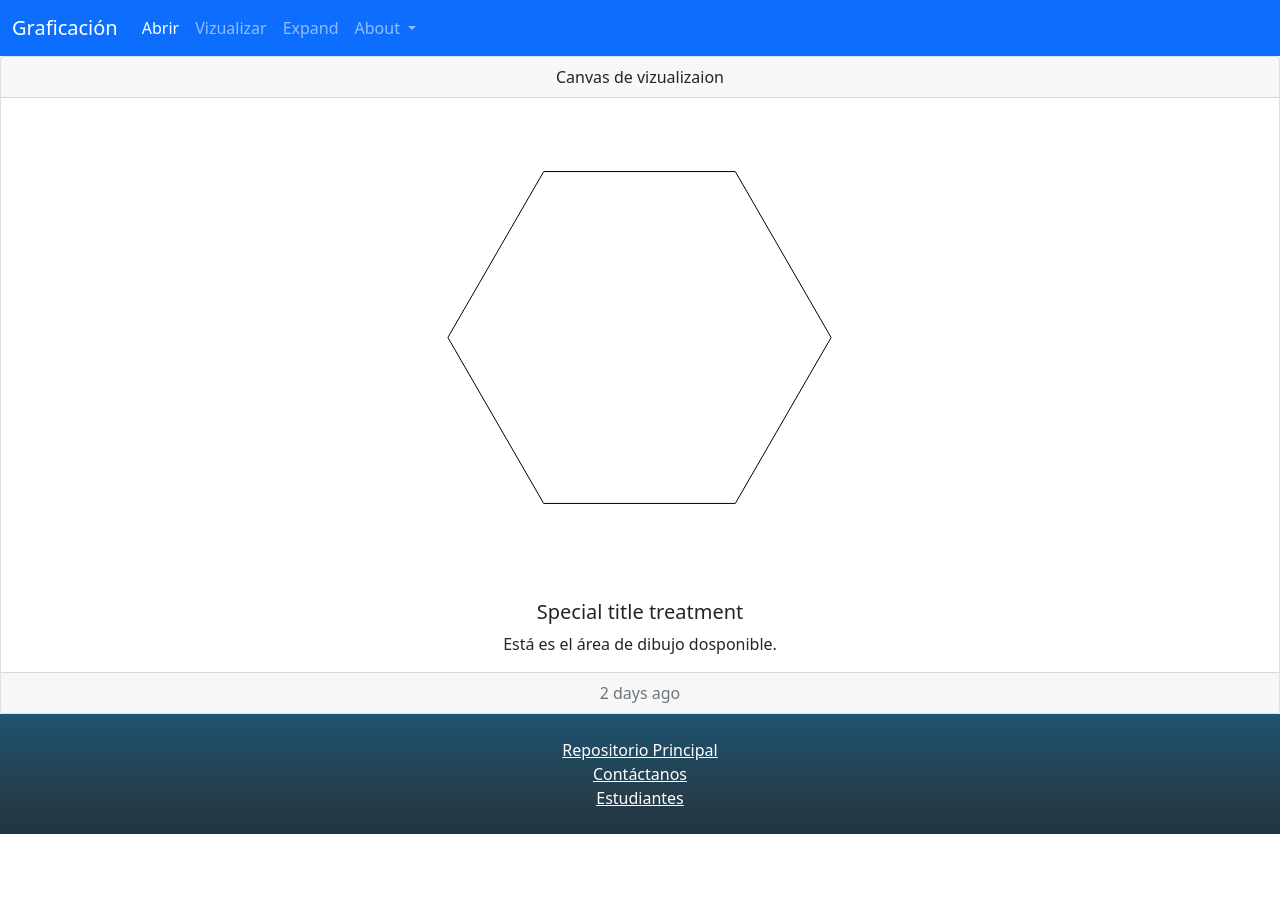
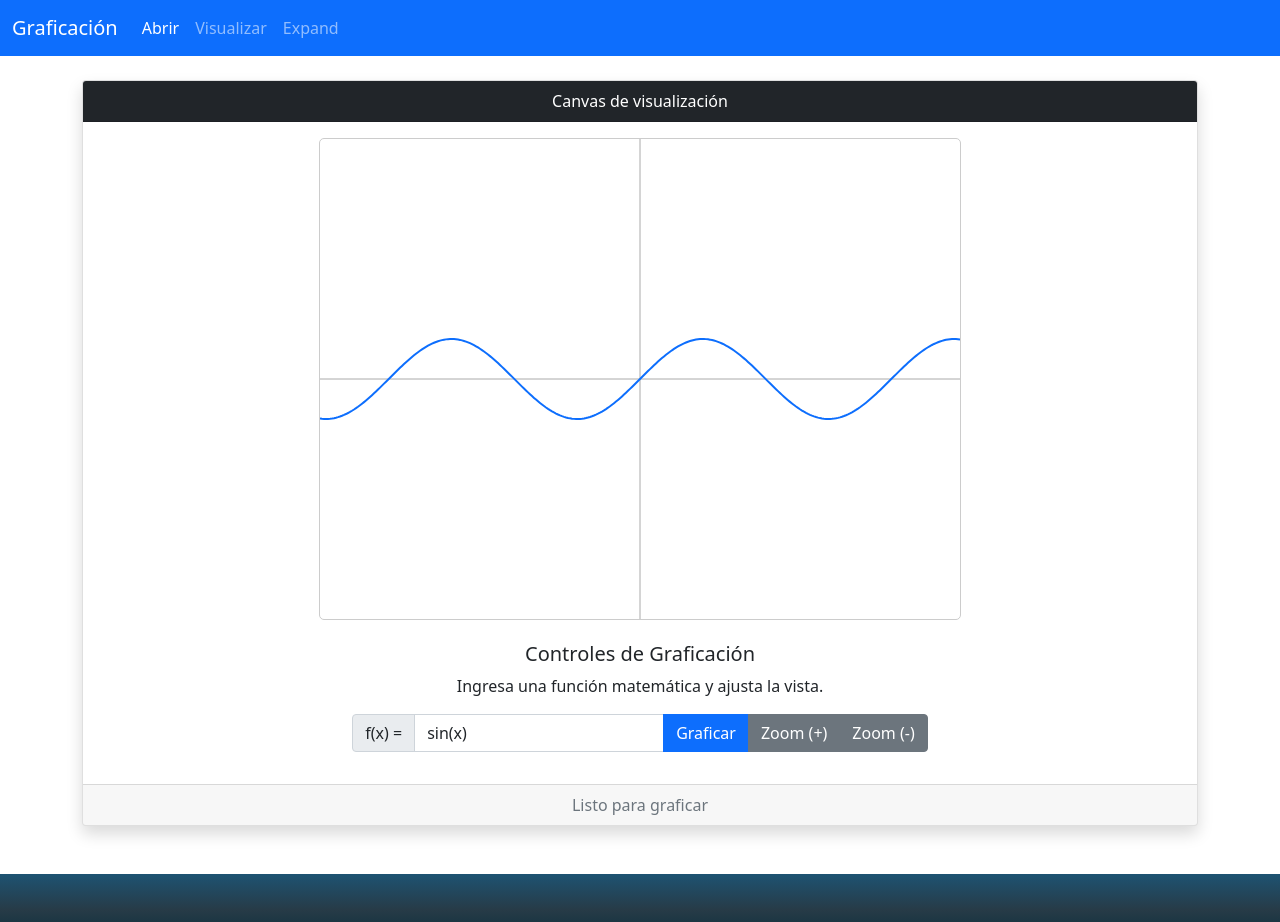
Before and after one commit to EderAndres/Graficacion-, a plain HTML site: page index.html in a window 1280 px wide. Before the commit the page ends 834 px from the top, so only its background shows below. Drawn offline with nearby package versions, Linux system fonts and the light colour scheme.

Commit message:
GRAFICADOR

```diff
--- a/dist/src/canvasLocal.js
+++ b/dist/src/canvasLocal.js
@@ -1,37 +1,87 @@
+// CanvasLocal.js
 export class CanvasLocal {
     constructor(g, canvas) {
         this.graphics = g;
-        this.maxX = canvas.width - 1;
-        this.maxY = canvas.height - 1;
+        this.canvas = canvas;
+        this.maxX = canvas.width;
+        this.maxY = canvas.height;
         this.centerX = this.maxX / 2;
         this.centerY = this.maxY / 2;
+        this.escala = 40; // Zoom inicial
     }
 
-    iX(x) { return Math.round(x); }
-    iY(y) { return this.maxY - Math.round(y); }
+    iX(x) { return this.centerX + (x * this.escala); }
+    iY(y) { return this.centerY - (y * this.escala); }
 
-    drawLine(x1, y1, x2, y2) {
+    drawAxes() {
+        this.graphics.clearRect(0, 0, this.maxX, this.maxY);
+        this.graphics.strokeStyle = "#aaaaaa";
+        this.graphics.lineWidth = 1;
         this.graphics.beginPath();
-        this.graphics.moveTo(x1, y1);
-        this.graphics.lineTo(x2, y2);
+
+        // Eje X
+        this.graphics.moveTo(0, this.centerY);
+        this.graphics.lineTo(this.maxX, this.centerY);
+
+        // Eje Y
+        this.graphics.moveTo(this.centerX, 0);
+        this.graphics.lineTo(this.centerX, this.maxY);
+
         this.graphics.stroke();
     }
 
-    paint() {
-        const size = Math.min(this.maxX, this.maxY) * 0.4;
-        const points = [];
+    paintFunction(funcionStr) {
+        this.drawAxes();
 
-        for (let i = 0; i < 6; i++) {
-            const angle = (Math.PI / 3) * i;
-            const px = this.centerX + size * Math.cos(angle);
-            const py = this.centerY + size * Math.sin(angle);
-            points.push({ x: px, y: py });
+        this.graphics.strokeStyle = "#0d6efd"; // Color azul de Bootstrap
+        this.graphics.lineWidth = 2;
+        this.graphics.beginPath();
+
+        // Reemplazar funciones trigonométricas/matemáticas para el Modo Estricto
+        // Convierte "sin(x)" en "Math.sin(x)" automáticamente
+        let funcionSegura = funcionStr.replace(/(sin|cos|tan|log|exp|sqrt|abs)/g, 'Math.$1');
+
+        let f;
+        try {
+            f = new Function('x', `return ${funcionSegura};`);
+        } catch (e) {
+            console.error("Error en la sintaxis de la función.");
+            return;
         }
 
-        for (let i = 0; i < 6; i++) {
-            const currentPoint = points[i];
-            const nextPoint = points[(i + 1) % 6];
-            this.drawLine(currentPoint.x, currentPoint.y, nextPoint.x, nextPoint.y);
+        let firstPoint = true;
+
+        for (let px = 0; px <= this.maxX; px += 2) { // px += 2 para optimizar rendimiento
+            let xMatematico = (px - this.centerX) / this.escala;
+
+            try {
+                let yMatematico = f(xMatematico);
+
+                if (isNaN(yMatematico) || !isFinite(yMatematico)) {
+                    firstPoint = true;
+                    continue;
+                }
+
+                let py = this.iY(yMatematico);
+
+                if (firstPoint) {
+                    this.graphics.moveTo(px, py);
+                    firstPoint = false;
+                } else {
+                    this.graphics.lineTo(px, py);
+                }
+            } catch (error) {
+                // Silenciar errores de evaluación por punto
+            }
         }
+        this.graphics.stroke();
+    }
+
+    zoomIn() {
+        this.escala *= 1.2;
+    }
+
+    zoomOut() {
+        this.escala /= 1.2;
     }
 }
--- a/dist/src/index.js
+++ b/dist/src/index.js
@@ -1,7 +1,39 @@
-import { CanvasLocal } from './canvasLocal.js';
-let canvas;
-let graphics;
-canvas = document.getElementById('circlechart');
-graphics = canvas.getContext('2d');
-const miCanvas = new CanvasLocal(graphics, canvas);
-miCanvas.paint();
+// index.js
+import { CanvasLocal } from './CanvasLocal.js';
+
+document.addEventListener("DOMContentLoaded", () => {
+    // Apuntamos al ID correcto de tu HTML (circlechart)
+    const canvas = document.getElementById("circlechart");
+    const ctx = canvas.getContext("2d");
+
+    const miPlano = new CanvasLocal(ctx, canvas);
+
+    const inputFuncion = document.getElementById("functionInput");
+    const btnPlot = document.getElementById("btnPlot");
+    const btnZoomIn = document.getElementById("btnZoomIn");
+    const btnZoomOut = document.getElementById("btnZoomOut");
+
+    const actualizarGrafica = () => {
+        const funcion = inputFuncion.value;
+        miPlano.paintFunction(funcion);
+    };
+
+    btnPlot.addEventListener("click", actualizarGrafica);
+
+    btnZoomIn.addEventListener("click", () => {
+        miPlano.zoomIn();
+        actualizarGrafica();
+    });
+
+    btnZoomOut.addEventListener("click", () => {
+        miPlano.zoomOut();
+        actualizarGrafica();
+    });
+
+    inputFuncion.addEventListener("keypress", (e) => {
+        if (e.key === "Enter") actualizarGrafica();
+    });
+
+    // Dibujar por primera vez al cargar
+    actualizarGrafica();
+});
--- a/index.html
+++ b/index.html
@@ -4,8 +4,7 @@
     <meta charset="utf-8" />
     <meta http-equiv="x-ua-compatible" content="ie=edge">
     <meta name="viewport" content="width=device-width, initial-scale=1.0" />
-    <title>Foundation Starter Template</title>
-    <!-- Compressed CSS -->
+    <title>Graficador de Funciones</title>
     <link href="https://cdn.jsdelivr.net/npm/bootstrap@5.0.0-beta2/dist/css/bootstrap.min.css"
         rel="stylesheet" integrity="sha384-BmbxuPwQa2lc/FVzBcNJ7UAyJxM6wuqIj61tLrc4wSX0szH/Ev+nYRRuWlolflfl" crossorigin="anonymous">
     <link rel="stylesheet" href="./style/index.css">
@@ -19,65 +18,45 @@
         </button>
         <div class="collapse navbar-collapse" id="navbarNavDropdown">
           <ul class="navbar-nav">
-              <li class="nav-item">
-                <a class="nav-link active" aria-current="page" href="#">Abrir</a>
-              </li>
-              <li class="nav-item">
-                <a class="nav-link" href="#">Vizualizar</a>
-              </li>
-              <li class="nav-item">
-                <a class="nav-link" href="#">Expand</a>
-              </li>
-              <li class="nav-item dropdown">
-                <a class="nav-link dropdown-toggle" href="#" id="navbarDropdownMenuLink" role="button" data-bs-toggle="dropdown" aria-expanded="false">
-                  About
-                </a>
-                <ul class="dropdown-menu" aria-labelledby="navbarDropdownMenuLink">
-                  <li><a class="dropdown-item" href="#">Development Team </a></li>
-                  <li><a class="dropdown-item" href="#">Version</a></li>
-                  <li><a class="dropdown-item" href="#">Contact</a></li>
-                </ul>
-              </li>
+            <li class="nav-item"><a class="nav-link active" aria-current="page" href="#">Abrir</a></li>
+            <li class="nav-item"><a class="nav-link" href="#">Visualizar</a></li>
+            <li class="nav-item"><a class="nav-link" href="#">Expand</a></li>
           </ul>
         </div>
       </div>
     </nav>
 
-      <div class="card text-center">
-        <div class="card-header">
-          Canvas de vizualizaion
+    <div class="container mt-4"> <div class="card text-center shadow">
+        <div class="card-header bg-dark text-white">
+          Canvas de visualización
         </div>
-        <div class="chart card-img-bottom">
-            <canvas id="circlechart" width="640" height="480"></canvas>
+        <div class="chart card-img-top pt-3">
+          <canvas id="circlechart" width="640" height="480" style="border: 1px solid #ccc; border-radius: 5px;"></canvas>
         </div>
+
         <div class="card-body">
-          <h5 class="card-title">Special title treatment</h5>
-          <p class="card-text">Está es el área de dibujo dosponible.</p>
+          <h5 class="card-title">Controles de Graficación</h5>
+          <p class="card-text">Ingresa una función matemática y ajusta la vista.</p>
 
+          <div class="input-group mb-3 justify-content-center">
+            <span class="input-group-text">f(x) =</span>
+            <input type="text" id="functionInput" class="form-control" value="sin(x)" style="max-width: 250px;" placeholder="Ej: sin(x), cos(x), x*x">
+            <button class="btn btn-primary" type="button" id="btnPlot">Graficar</button>
+            <button class="btn btn-secondary" type="button" id="btnZoomIn">Zoom (+)</button>
+            <button class="btn btn-secondary" type="button" id="btnZoomOut">Zoom (-)</button>
+          </div>
 
         </div>
 
         <div class="card-footer text-muted">
-          2 days ago
+          Listo para graficar
+        </div>
       </div>
     </div>
 
-      <footer id="footer" class="pb-4 pt-4">
-        <div class="container">
-          <div class="row text-center">
-            <div class="col-12 col-lg">
-              <a href="https://github.com/jorrgeCruz/graphics">Repositorio Principal </a>
-            </div>
-            <div class="col-12 col-lg">
-              <a href="#">Contáctanos</a>
-            </div>
-            <div class="col-12 col-lg">
-              <a href="#">Estudiantes</a>
-            </div>
-          </div>
-        </div>
+    <footer id="footer" class="pb-4 pt-4 mt-5 bg-light">
       </footer>
-     <!-- Compressed JavaScript -->
+
     <script src="https://cdn.jsdelivr.net/npm/bootstrap@5.0.0-beta2/dist/js/bootstrap.bundle.min.js"
         integrity="sha384-b5kHyXgcpbZJO/tY9Ul7kGkf1S0CWuKcCD38l8YkeH8z8QjE0GmW1gYU5S9FOnJ0" crossorigin="anonymous">
     </script>
```
Lines whose indentation alone changed are shown as unchanged.
